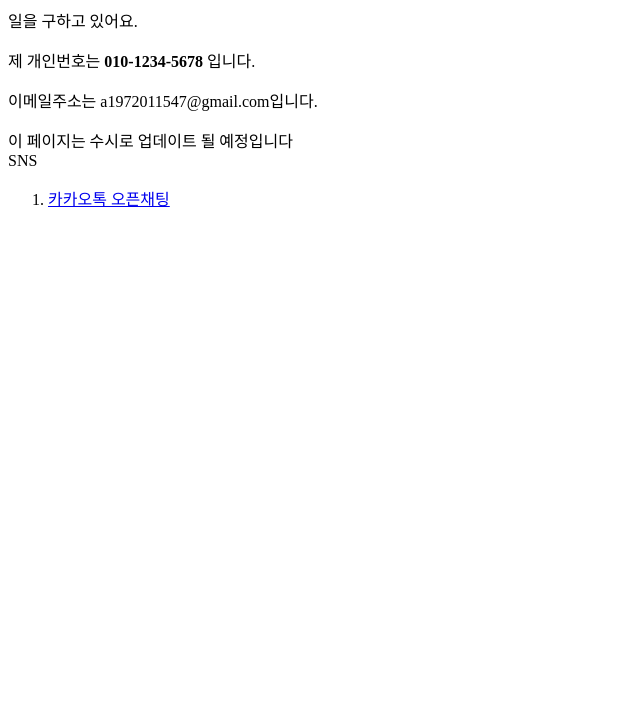
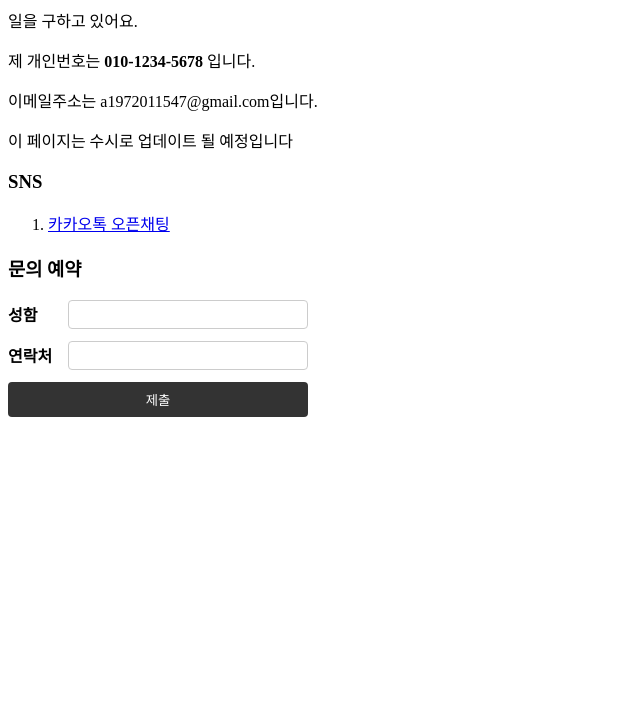
Before and after one commit to Seong0321/deploy, a plain HTML site: page index.html in a window 1280 px wide. Shown: the part 81-800 px from the top of the page, without its empty margins (0-640 px from the left). Drawn offline with Linux system fonts and the light colour scheme.

Commit message:
Update form structure, link style.css, and fix asset relative paths

```diff
--- a/index.html
+++ b/index.html
@@ -1,26 +1,45 @@
 <!DOCTYPE html>
 <html lang="ko">
+
 <head>
     <meta charset="UTF-8">
     <meta name="viewport" content="width=device-width, initial-scale=1.0">
     <title>포트폴리오 웹사이트</title>
     <!-- https://seong0321.github.io/deploy/-->
-     <meta property="og:image" content="https://seong0321.github.io/deploy/og_preview.png">
+    <meta property="og:image" content="https://seong0321.github.io/deploy/og_preview.png">
     <meta name="description" content="저를 소개합니다." />
     <link rel="icon" type="image/png" href="./favicon-96x96.png" sizes="96x96" />
-<link rel="icon" type="image/svg+xml" href="./favicon.svg" />
-<link rel="shortcut icon" href="./favicon.ico" />
-<link rel="apple-touch-icon" sizes="180x180" href="/apple-touch-icon.png" />
-<link rel="manifest" href="/site.webmanifest" />
+    <link rel="icon" type="image/svg+xml" href="./favicon.svg" />
+    <link rel="shortcut icon" href="./favicon.ico" />
+    <link rel="apple-touch-icon" sizes="180x180" href="./apple-touch-icon.png" />
+    <link rel="manifest" href="./site.webmanifest" />
+    <link rel="stylesheet" href="./style.css">
 </head>
+
 <body>
     <h1>저는 주성이라합니다.</h1>
     <p>일을 구하고 있어요.</p>
     <p>제 개인번호는 <strong>010-1234-5678</strong> 입니다.</p>
     <p>이메일주소는 a1972011547@gmail.com입니다.</p>
-    <p>이 페이지는 수시로 업데이트 될 예정입니다<br>SNS</p>
+    <p>이 페이지는 수시로 업데이트 될 예정입니다</p>
+
+    <h3>SNS</h3>
     <ol>
         <li><a href="https://open.kakao.com/o/sxnOKuvi">카카오톡 오픈채팅</a></li>
     </ol>
+
+    <h3>문의 예약</h3>
+    <form class="booking-form" action="">
+        <div class="form-group">
+            <label for="user-name">성함</label>
+            <input type="text" id="user-name"/>
+        </div>
+        <div class="form-group">
+            <label for="phone">연락처</label>
+            <input type="number" id="phone"/>
+        </div>
+        <button type="submit">제출</button>
+    </form>
 </body>
+
 </html>
--- a/style.css
+++ b/style.css
@@ -1,3 +1,41 @@
 h1 {
-    color: blue
+    color: #333;
 }
+
+/* 문의 예약 폼 스타일 */
+.booking-form {
+    max-width: 300px; /* 폼 너비 조정 */
+    display: flex;
+    flex-direction: column;
+    gap: 12px; /* 줄바꿈 및 요소 간 간격 조절 */
+}
+
+.form-group {
+    display: flex;
+    align-items: center; /* 세로 기준 가운데 정렬 */
+}
+
+.form-group label {
+    width: 60px; /* 라벨의 고정 너비를 주어 우측 입력칸들의 열(시작점)을 맞춥니다 */
+    font-weight: bold;
+}
+
+.form-group input {
+    flex: 1; /* 남은 공간을 모두 차지하도록 설정 */
+    padding: 6px;
+    border: 1px solid #ccc;
+    border-radius: 4px;
+}
+
+.booking-form button {
+    padding: 8px;
+    background-color: #333;
+    color: white;
+    border: none;
+    border-radius: 4px;
+    cursor: pointer;
+}
+
+.booking-form button:hover {
+    background-color: #555;
+}
```
